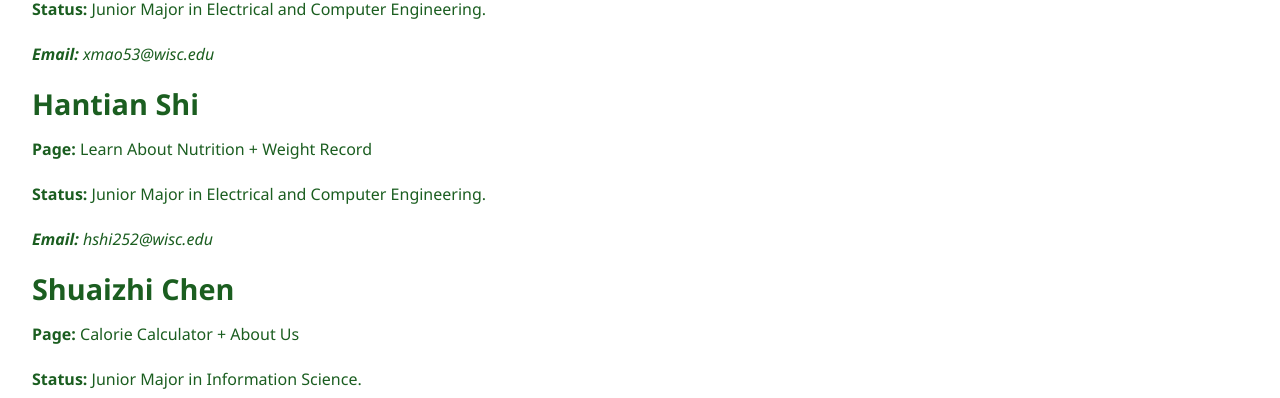
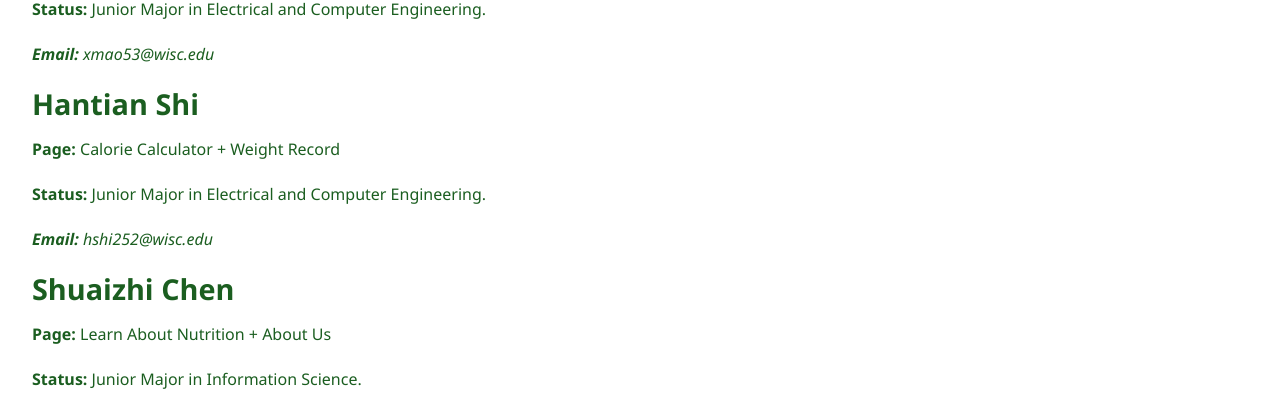
Before and after one commit to CS272-S25/p6, a plain HTML site: page aboutus.html in a window 1280 px wide. Shown: the part 1190-1588 px from the top of the page. Drawn offline with nearby package versions, Linux system fonts and the light colour scheme.

Commit message:
Role Updated, Complete

```diff
--- a/aboutus.html
+++ b/aboutus.html
@@ -121,14 +121,14 @@
 
         <article class="member">
           <h3>Hantian Shi</h3>
-          <p><strong>Page:</strong> Learn About Nutrition + Weight Record</p>
+          <p><strong>Page:</strong> Calorie Calculator + Weight Record</p>
           <p><strong>Status:</strong> Junior Major in Electrical and Computer Engineering.</p>
           <p><i><strong>Email:</strong> hshi252@wisc.edu</i></p>
         </article>
 
         <article class="member">
           <h3>Shuaizhi Chen</h3>
-          <p><strong>Page:</strong> Calorie Calculator + About Us</p>
+          <p><strong>Page:</strong> Learn About Nutrition + About Us</p>
           <p><strong>Status:</strong> Junior Major in Information Science.</p>
           <p><i><strong>Email:</strong> schen887@wisc.edu</i></p>
         </article>
```
